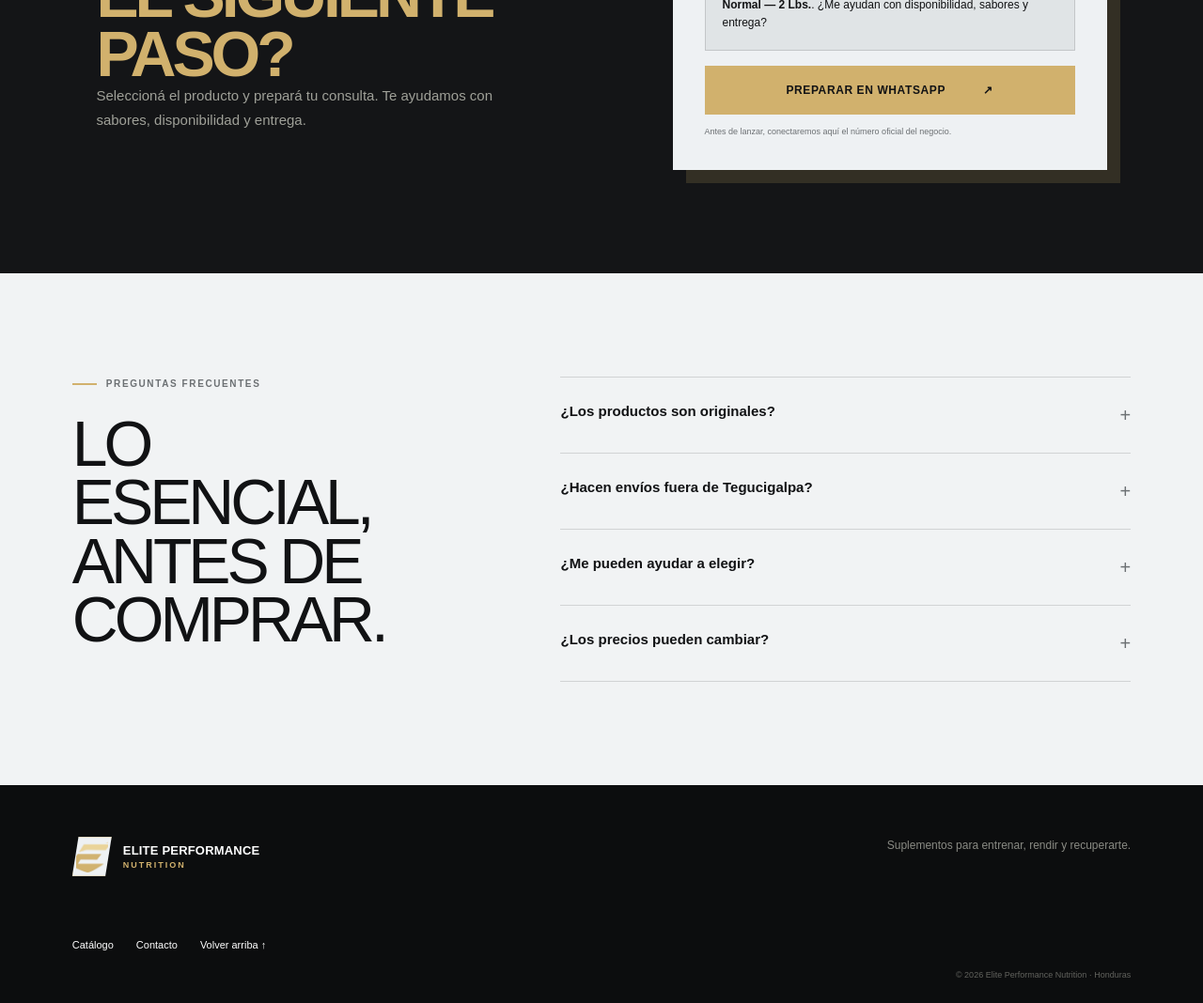
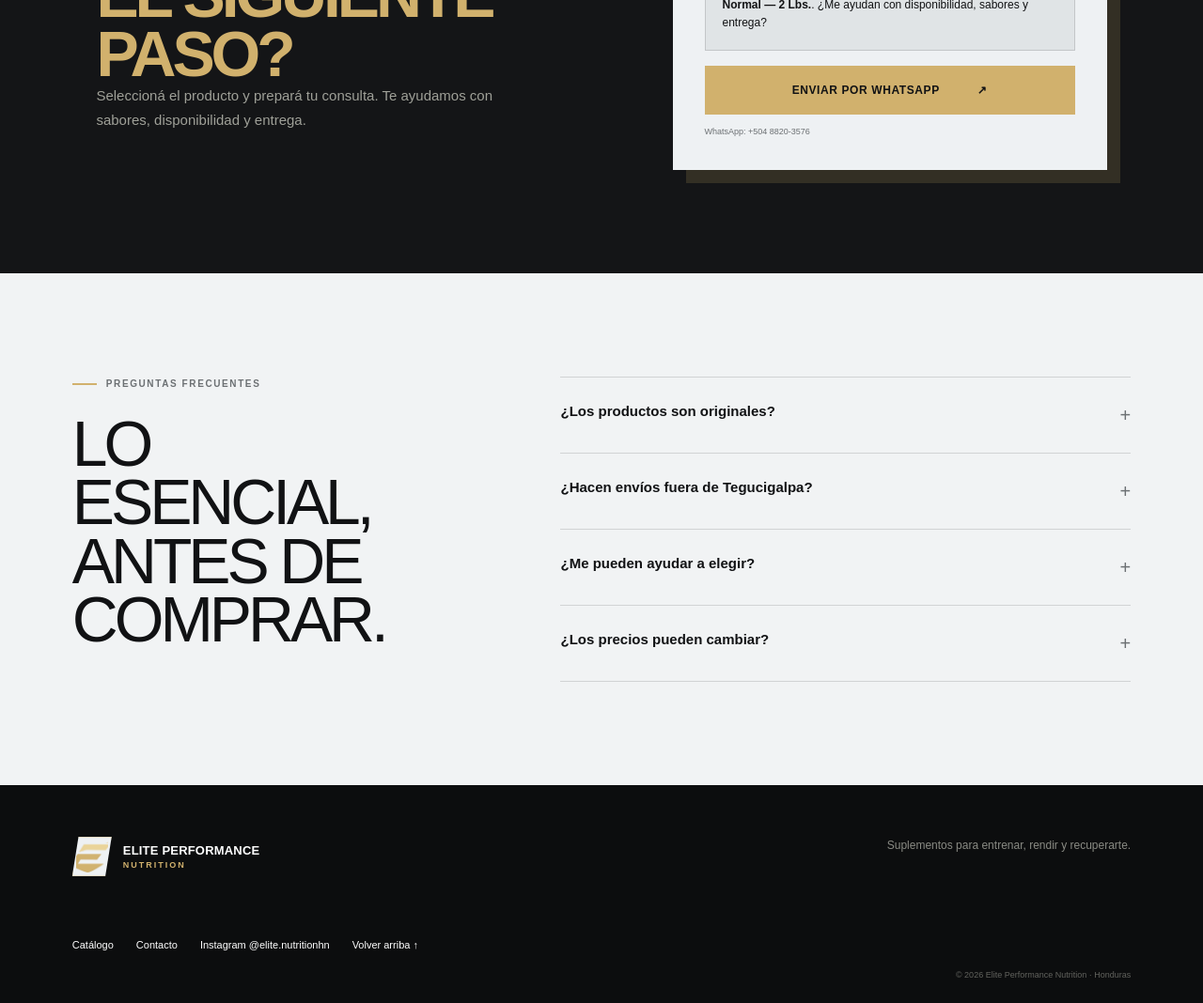
Before and after one commit to jerryrosa00/elite-performance-nutrition-hn, a Next.js app: page / in a window 1280 px wide. Shown: the part 5893-6961 px from the top of the page at 94% size. Built offline with nearby package versions, Linux system fonts and the light colour scheme; no server answers.

Commit message:
Connect business WhatsApp number and Instagram profile

```diff
--- a/app/page.tsx
+++ b/app/page.tsx
@@ -365,10 +365,10 @@ export default function Home() {
             <span>Tu mensaje</span>
             <p>Hola Elite Performance Nutrition, me interesa <b>{selectedProduct}</b>. ¿Me ayudan con disponibilidad, sabores y entrega?</p>
           </div>
-          <a className="button inquiry-button" href={`https://wa.me/?text=${whatsappMessage}`} target="_blank" rel="noreferrer">
-            Preparar en WhatsApp <span>↗</span>
+          <a className="button inquiry-button" href={`https://wa.me/50488203576?text=${whatsappMessage}`} target="_blank" rel="noreferrer">
+            Enviar por WhatsApp <span>↗</span>
           </a>
-          <small>Antes de lanzar, conectaremos aquí el número oficial del negocio.</small>
+          <small>WhatsApp: +504 8820-3576</small>
         </div>
       </section>
 
@@ -391,7 +391,7 @@ export default function Home() {
           <span>ELITE PERFORMANCE <em>NUTRITION</em></span>
         </a>
         <p>Suplementos para entrenar, rendir y recuperarte.</p>
-        <div><a href="#catalogo">Catálogo</a><a href="#contacto">Contacto</a><a href="#inicio">Volver arriba ↑</a></div>
+        <div><a href="#catalogo">Catálogo</a><a href="#contacto">Contacto</a><a href="https://www.instagram.com/elite.nutritionhn/" target="_blank" rel="noreferrer">Instagram @elite.nutritionhn</a><a href="#inicio">Volver arriba ↑</a></div>
         <small>© 2026 Elite Performance Nutrition · Honduras</small>
       </footer>
 
```
